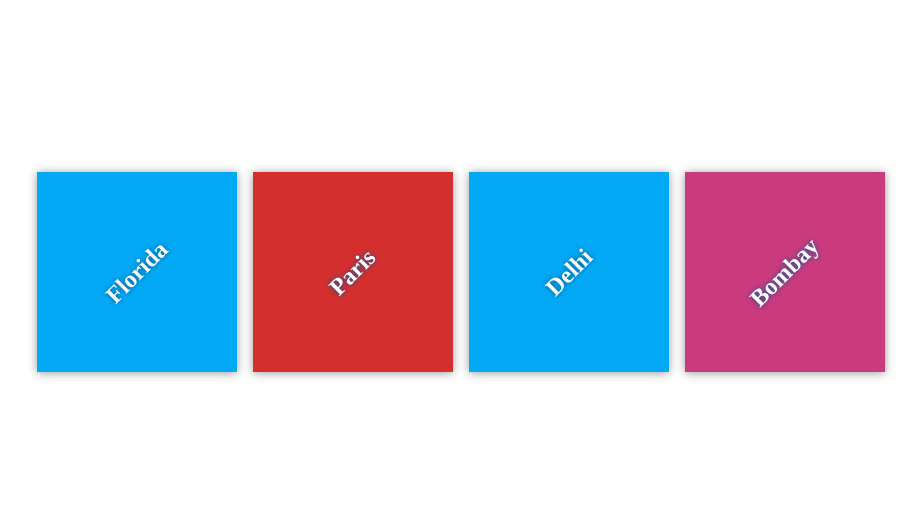
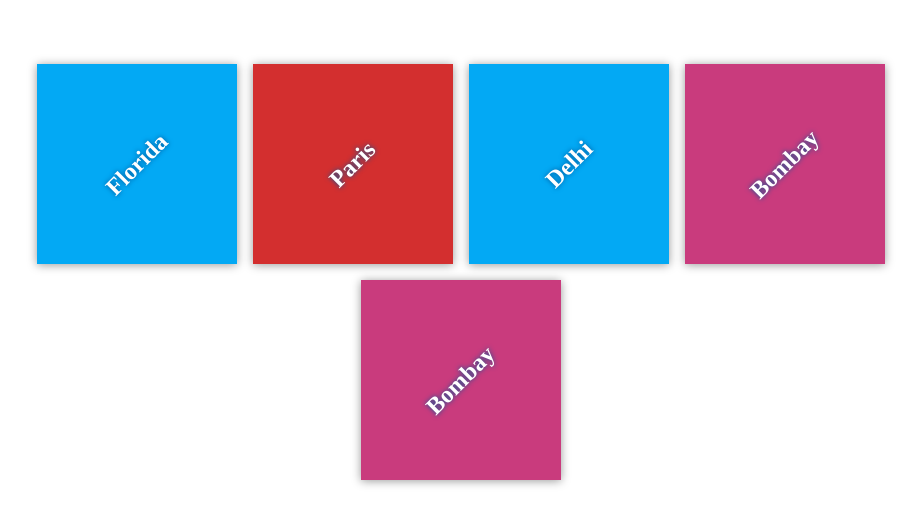
Before and after one commit to vaidyapadma/my-travel-plans, a plain HTML site: page index.html in a window 1280 px wide. Shown: the part 128-652 px from the top of the page, without its empty margins (179-1100 px from the left). Drawn offline with Linux system fonts and the light colour scheme.

Commit message:
Added chennai as destination

```diff
--- a/css/app.css
+++ b/css/app.css
@@ -66,3 +66,6 @@ h2 {
 #Bombay {
     background-color: #c93b7d;
 }
+#Chennai{
+    background-color: #c93b7d;
+}
--- a/index.html
+++ b/index.html
@@ -29,6 +29,11 @@
                 <h2>Bombay</h2>
 
             </div>
+
+            <div class="destination" id="Chennai">
+                <h2>Bombay</h2>
+
+            </div>
         </div>
     </div>
 
```
